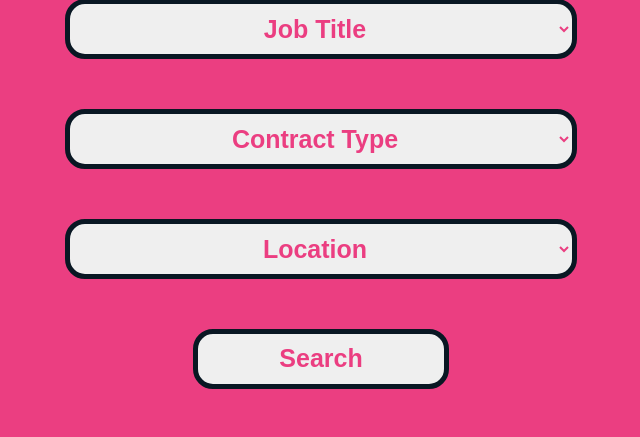
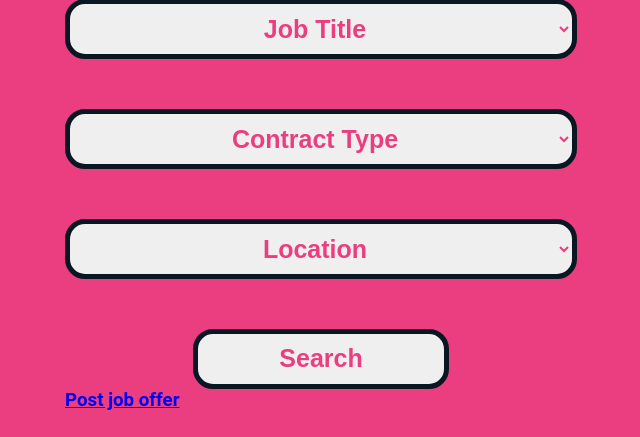
Before and after one commit to aygame101/Project-Epitech-Web-1, a PHP site: page / in a window 1280 px wide. Shown: the part 363-800 px from the top of the page, without its empty margins (319-959 px from the left). Run offline with PHP 8.4, Linux system fonts and the light colour scheme.

Commit message:
add line to go to form to add job offer

```diff
--- a/index.php
+++ b/index.php
@@ -51,6 +51,8 @@
         <input type="submit" value="Search"/>
     </form>
 
+        <h3><a href="pages/form_company.html">Post job offer</a></h3>
+
     </div>
 </body>
 </html>
```
